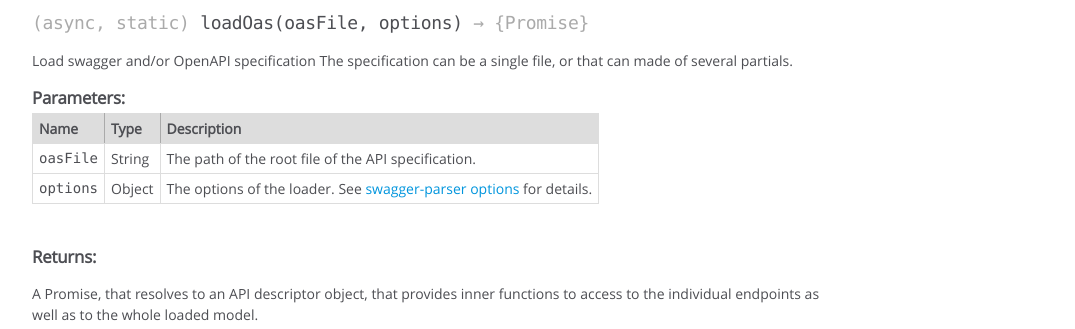
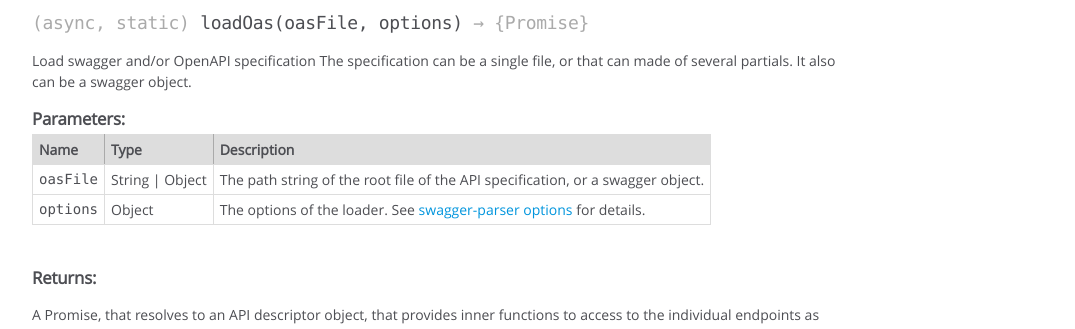
Before and after one commit to tombenke/rest-tool-common, a website: page docs/module-oas.html in a window 1280 px wide. Shown: the part 406-735 px from the top of the page, without its empty margins (0-1075 px from the left). Drawn offline with Linux system fonts and the light colour scheme.

Commit message:
Update docs

```diff
--- a/docs/module-oas.html
+++ b/docs/module-oas.html
@@ -208,7 +208,8 @@ and provides the service endpoint descriptors</p></div>
 
 <div class="description">
     <p>Load swagger and/or OpenAPI specification
-The specification can be a single file, or that can made of several partials.</p>
+The specification can be a single file, or that can made of several partials.
+It also can be a swagger object.</p>
 </div>
 
 
@@ -251,6 +252,9 @@ The specification can be a single file, or that can made of several partials.</p
 
 
 <span class="param-type">String</span>
+|
+
+<span class="param-type">Object</span>
 
 
 
@@ -260,7 +264,7 @@ The specification can be a single file, or that can made of several partials.</p
 
 
 
-            <td class="description last"><p>The path of the root file of the API specification.</p></td>
+            <td class="description last"><p>The path string of the root file of the API specification, or a swagger object.</p></td>
         </tr>
 
 
--- a/src/oas.js
+++ b/src/oas.js
@@ -11,8 +11,9 @@ import SwaggerParser from 'swagger-parser'
 /**
  * Load swagger and/or OpenAPI specification
  * The specification can be a single file, or that can made of several partials.
+ * It also can be a swagger object.
  *
- * @arg {String} oasFile - The path of the root file of the API specification.
+ * @arg {String|Object} oasFile - The path string of the root file of the API specification, or a swagger object.
  * @arg {Object} options - The options of the loader. See [swagger-parser options](https://apidevtools.org/swagger-parser/docs/options.html) for details.
  *
  * @return {Promise} A Promise, that resolves to an API descriptor object, that provides inner functions to access to the individual endpoints as well as to the whole loaded model.
```
Also changed, not shown: docs/index.html (+2 -1 lines), README.md, dist/oas.js, dist/oas.spec.js.
